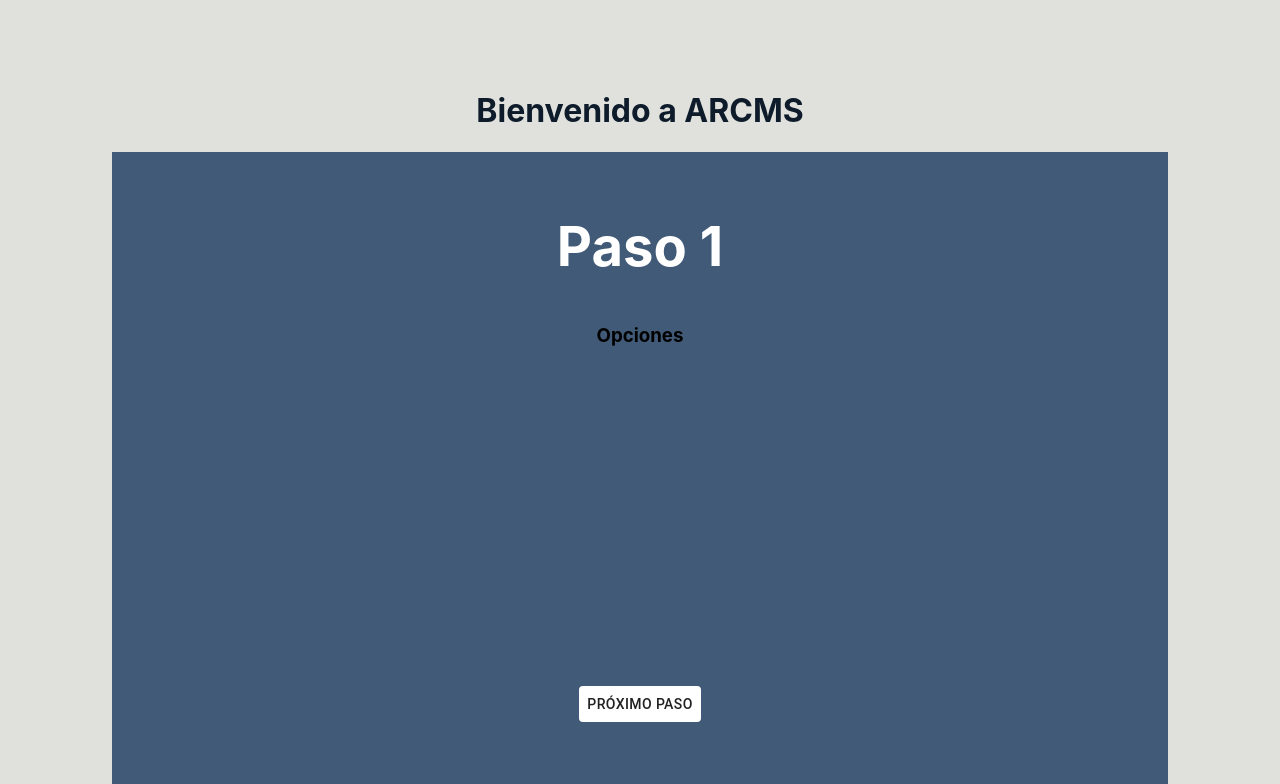
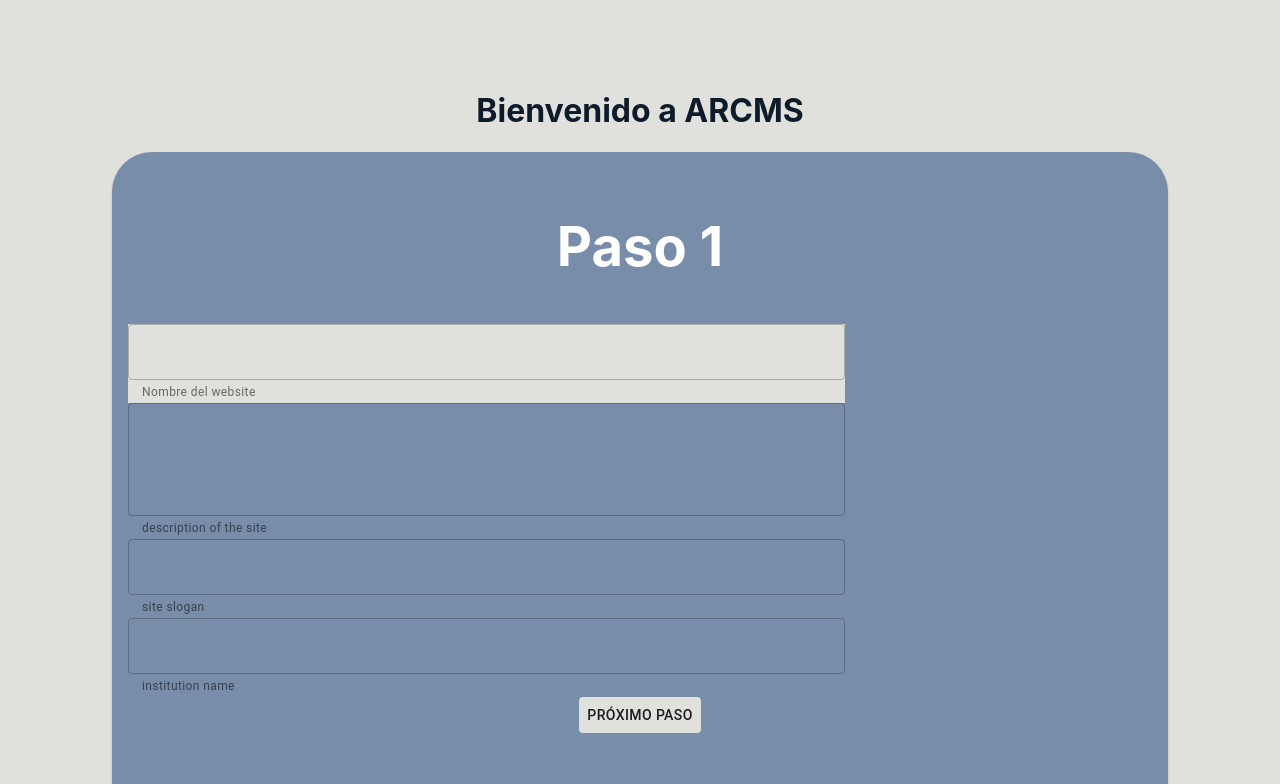
Before and after one commit to renegng/arcms_fe, a React (Create React App) app: page /setup in a window 1280 px wide. Shown: the top 784 px of the page. Built offline with nearby package versions, Linux system fonts and the light colour scheme.

Commit message:
setup styling, step 1 inputs

```diff
--- a/src/components/Setup.jsx
+++ b/src/components/Setup.jsx
@@ -1,6 +1,6 @@
 import React, {useState} from 'react'
 import { connect } from 'react-redux'
-import { withStyles, TextField, Typography, Button } from '@material-ui/core'
+import { withStyles, TextField, Typography, Button, Card} from '@material-ui/core'
 
 
 const styles = {
@@ -29,7 +29,8 @@ const styles = {
     background: '#415A77',
     backdropFilter: 'saturate(180%) blur(10px)',
     marginTop: '40vh',
-    marginBottom: '40vh'
+    marginBottom: '40vh',
+    borderRadius: '40px'
   },
 
   steps: {
@@ -39,19 +40,48 @@ const styles = {
   },
 
   buttons: {
-    background: 'white',
-    marginTop: '20rem'
+    background: '#E0E1DD',
+    // marginTop: '20rem'
+  },
+
+  stepOneInputs: {
+    display: 'flex',
+    flexDirection: 'column',
+    width: '70%'
   }
 
 }
 
 const Setup = ({classes, orgData, searchOrgs, addOrg}) => {
 
-  // const [nameInputVal, setNameInputVal] = useState('')
-  // const [dateInputVal, setDateInputVal] = useState('')
-  // const [employeeNumInputVal, setEmployeeNumInputVal] = useState('')
-  // const [typeInputVal, setTypeInputVal] = useState('')
-  // const [searchInputVal, setSearchInputVal] = useState('')
+  /*
+  step1 fields:
+  - name
+  - description
+  - slogan
+  - institution name
+  -main logo
+  -menu/icon logo
+
+  step2 fields:
+  -color palette:
+    - primary
+    - secondary
+    - background
+    - surface
+    - on primary
+    - on secondary
+    - on background
+    - on surface
+
+  step3 fields
+  - social media (fb, twitter, ig, youtube, website)
+  - contact us/info
+  - whatsapp floating button (yes/no/whatsapp contact)
+
+
+
+  */
 
 const scrollToNext = (id) => {
   let element = document.getElementById(id)
@@ -65,15 +95,28 @@ const scrollToNext = (id) => {
         <h1 style={{color: '#0D1B2A'}}>Bienvenido a ARCMS</h1>
       </main>
       <div className={classes.scrollContainer}>
-        <section className={classes.scrollChild} id='step1'  style={{marginTop: '0'}}>
+        <Card className={classes.scrollChild} id='step1'  style={{marginTop: '0', background: '#778DA9'}}>
           <h2 className={classes.steps}>
             Paso 1</h2>
-            <h3>Opciones</h3>
-            <Button className={classes.buttons} onClick={() => scrollToNext('step2')}>
+            <div className={classes.stepOneInputs}>
+
+              <TextField style={{background: '#E0E1DD'}}variant="outlined" helperText="Nombre del website"/>
+
+              <TextField helperText="description of the site" multiline rows={4} variant="outlined" />
+
+              <TextField variant="outlined" helperText="site slogan"/>
+
+              <TextField variant="outlined" helperText="institution name" />
+
+              {/*main logo upload*/}
+              {/* menu/icon logo upload */}
+
+            </div>
+<Button className={classes.buttons} onClick={() => scrollToNext('step2')}>
               Próximo Paso
             </Button>
-        </section>
-        <section className={classes.scrollChild} id='step2' >
+        </Card>
+        <section className={classes.scrollChild} id='step2' style={{background: '#415A77'}}>
         <h2 className={classes.steps} >
             Paso 2</h2>
             <h3>Opciones</h3>
@@ -81,15 +124,18 @@ const scrollToNext = (id) => {
               Próximo Paso
             </Button>
         </section>
-        <section className={classes.scrollChild} id='step3' >
+        <section className={classes.scrollChild} id='step3'  style={{background: '#1B263B'}}>
         <h2 className={classes.steps}>
             Paso 3</h2>
             <h3>Opciones</h3>
-            <Button className={classes.buttons} onClick={() => scrollToNext('step4')}>
+            <Button className={classes.buttons}>
+            Terminar la configuración
+            </Button>
+            {/* <Button className={classes.buttons} onClick={() => scrollToNext('step4')}>
               Próximo Paso
-            </Button>
+            </Button> */}
         </section>
-        <section className={classes.scrollChild} id='step4' >
+        {/* <section className={classes.scrollChild} id='step4' >
         <h2 className={classes.steps}>
             Paso 4</h2>
             <h3>Opciones</h3>
@@ -104,7 +150,7 @@ const scrollToNext = (id) => {
             <Button className={classes.buttons}>
             Terminar la configuración
             </Button>
-        </section>
+        </section> */}
 
       </div>
     </div>
```
